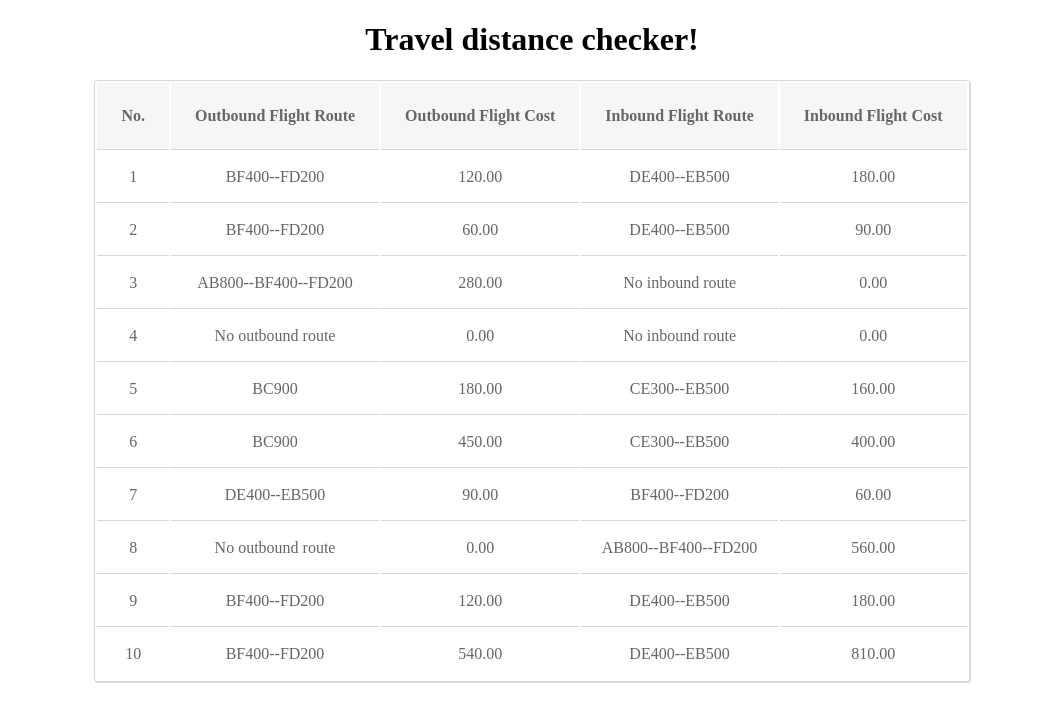
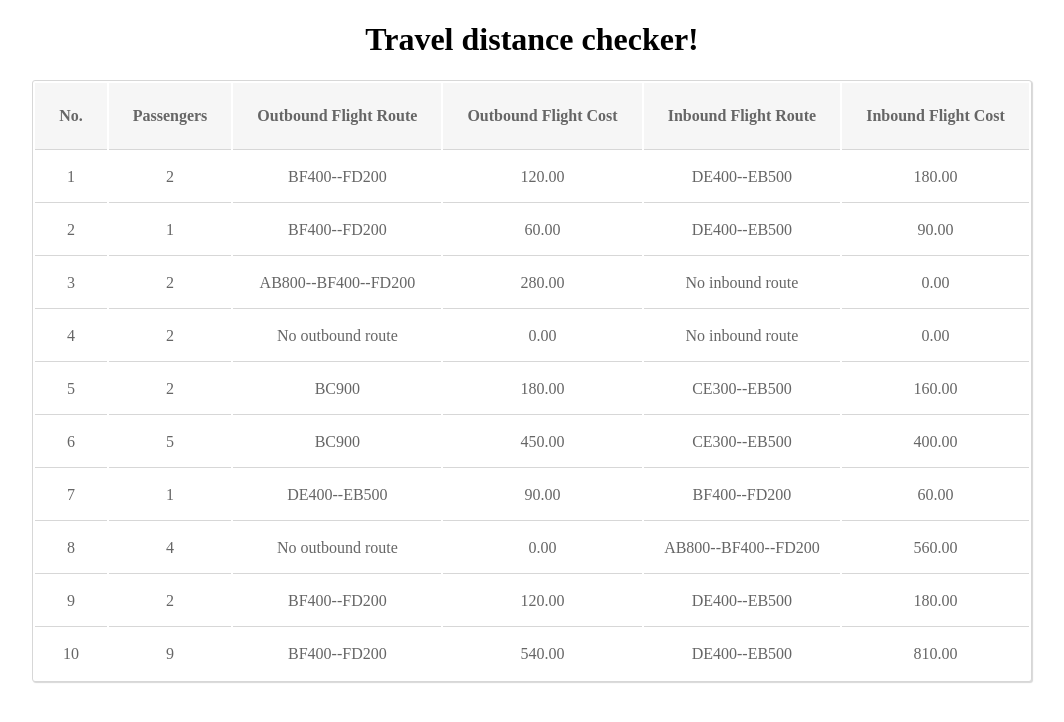
Before and after one commit to BenAstwood/travel-distance-calculator, an Angular app: page / in a window 1280 px wide. Shown: the top 722 px of the page, without its empty margins (108-1172 px from the left). Built offline with nearby package versions, Linux system fonts and the light colour scheme.

Commit message:
Added passenger amount to page

```diff
--- a/src/app/components/calc-travel/calc-travel.component.html
+++ b/src/app/components/calc-travel/calc-travel.component.html
@@ -3,6 +3,7 @@
     <thead class="table__thead">
       <tr class="table__row">
         <th class="table__th">No.</th>
+        <th class="table__th">Passengers</th>
         <th class="table__th">Outbound Flight Route</th>
         <th class="table__th">Outbound Flight Cost</th>
         <th class="table__th">Inbound Flight Route</th>
@@ -12,6 +13,7 @@
     <tbody class="table__tbody">
       <tr *ngFor="let outcome of outcomes; let i = index" class="table__row">
         <td class="table__td">{{ outcome.id }}</td>
+        <td class="table__td">{{ outcome.passengers }}</td>
         <td class="table__td">{{ outcome.routeString }}</td>
         <td class="table__td">{{ outcome.cost }}</td>
         <td class="table__td">{{ outcome.returnLeg.routeString }}</td>
```
